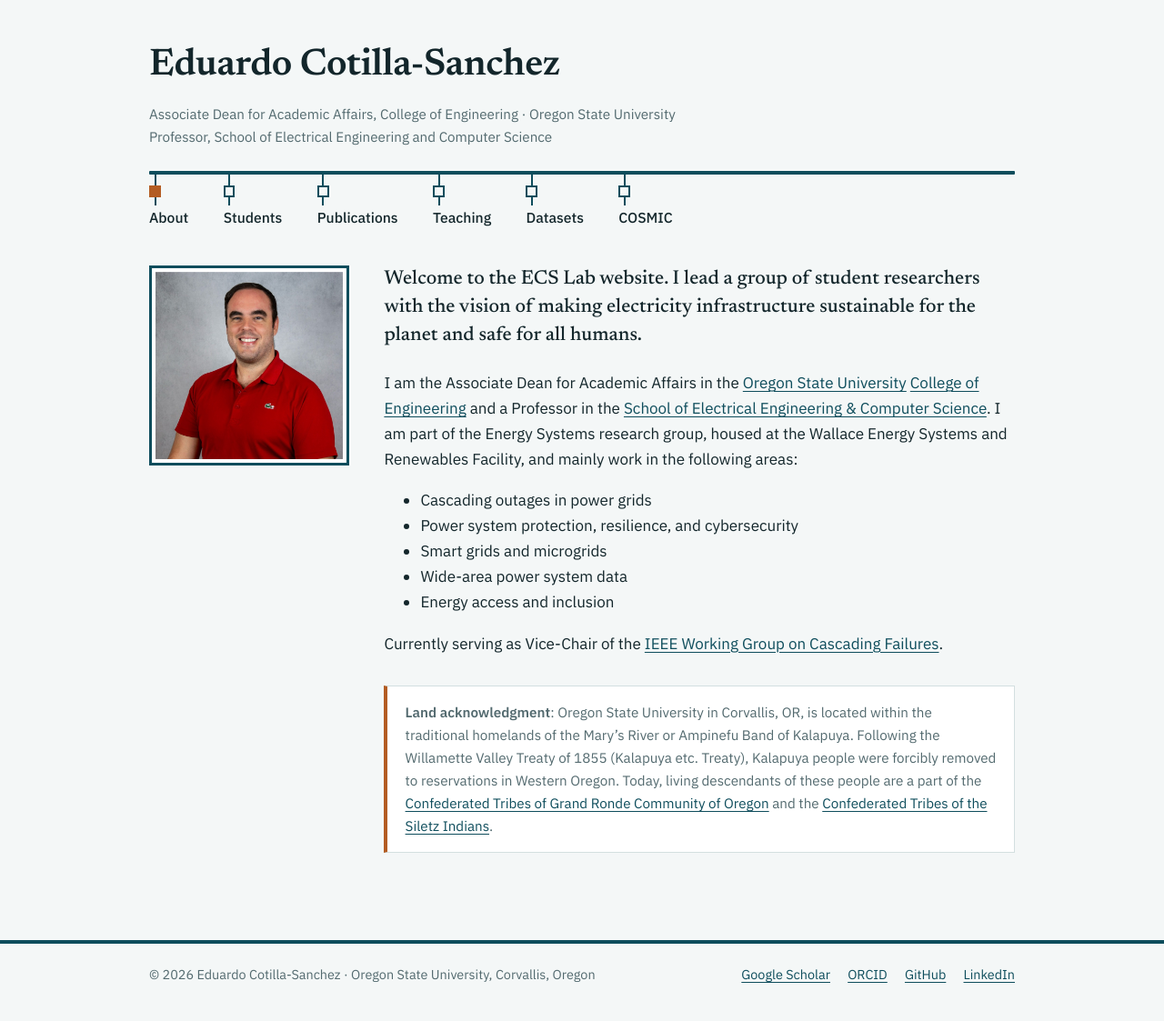
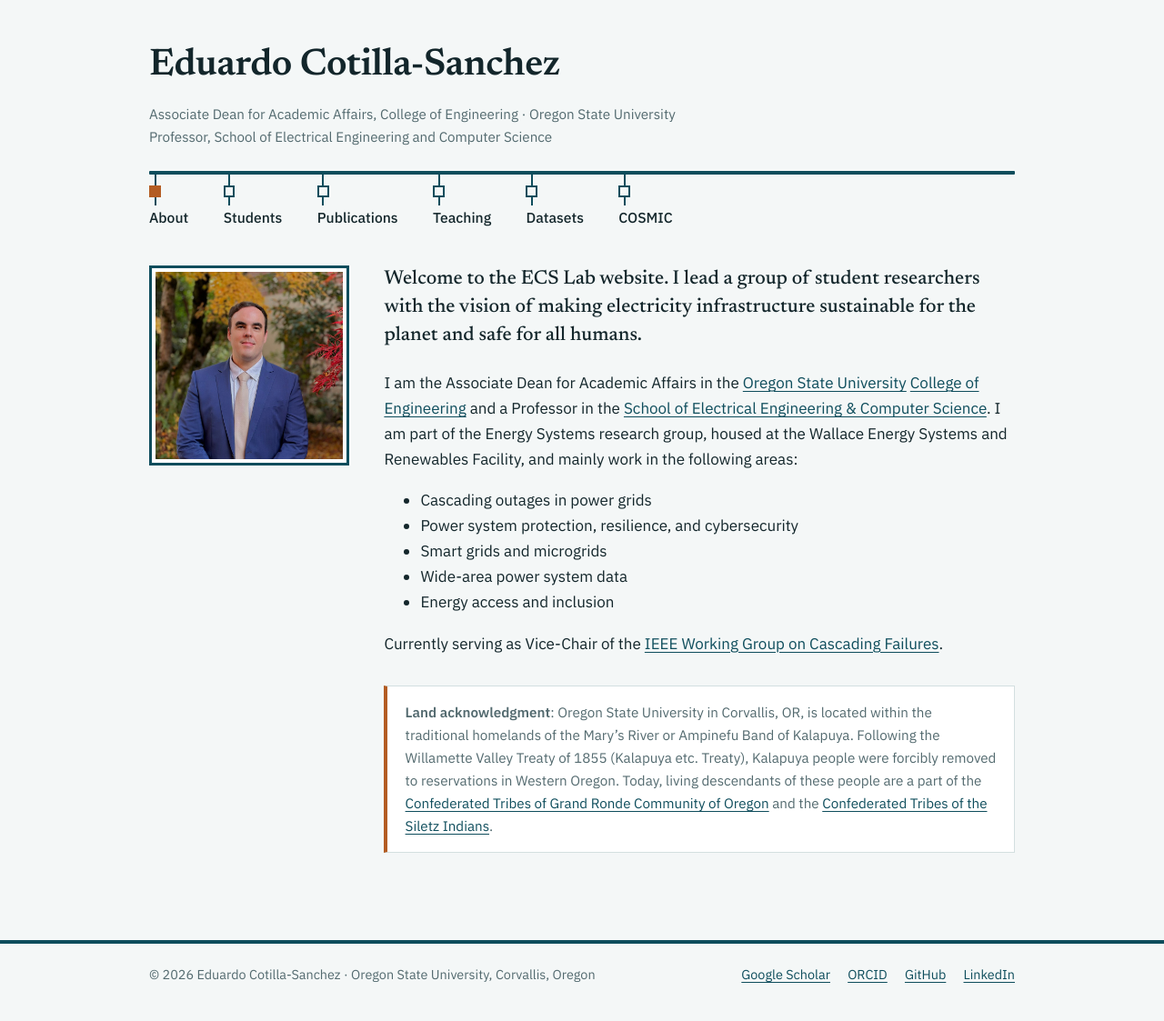
Before and after one commit to ecotillasanchez/ecotillasanchez.github.io, a Jekyll site: the page built from _pages/about.md, in a window 1280 px wide. Shown: the whole page at 91% size. Built offline with Jekyll 4.4.1, drawn with Linux system fonts in a browser that asks for light colours.

Commit message:
Use the November 2026 headshot as the site avatar
Same framing as the new LinkedIn photo: navy suit with fall foliage,
800x800, converted to sRGB, location metadata stripped. The theme shows
it in a circle, so the square crop matches what LinkedIn shows.

Co-Authored-By: Claude Opus 5.5 <noreply@anthropic.com>
Claude-Session: https://claude.ai/code/session_013PYvhHckpi7AkNkjGHnEGi

```diff
--- a/_config.yml
+++ b/_config.yml
@@ -79,7 +79,7 @@ analytics:
 # Site Author
 author:
   name             : "Eduardo Cotilla-Sanchez"
-  avatar           : "profile-linkedin.jpg"
+  avatar           : "profile-2026-11.jpg"
   bio              : "Associate Dean for Academic Affairs and Professor of Electrical Engineering and Computer Science at Oregon State University. Power system protection and resilience. Energy access. Inclusion. Rowing. (he/him/él)"
   location         : "Corvallis, OR & Portland, OR"
   employer         :
```
Also changed, not shown: images/profile-2026-11.jpg (added).
